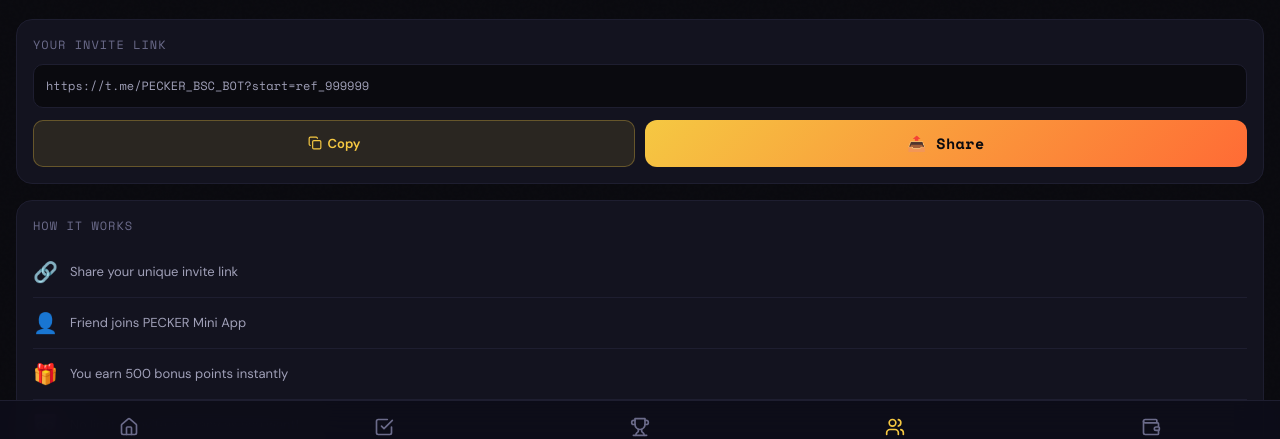
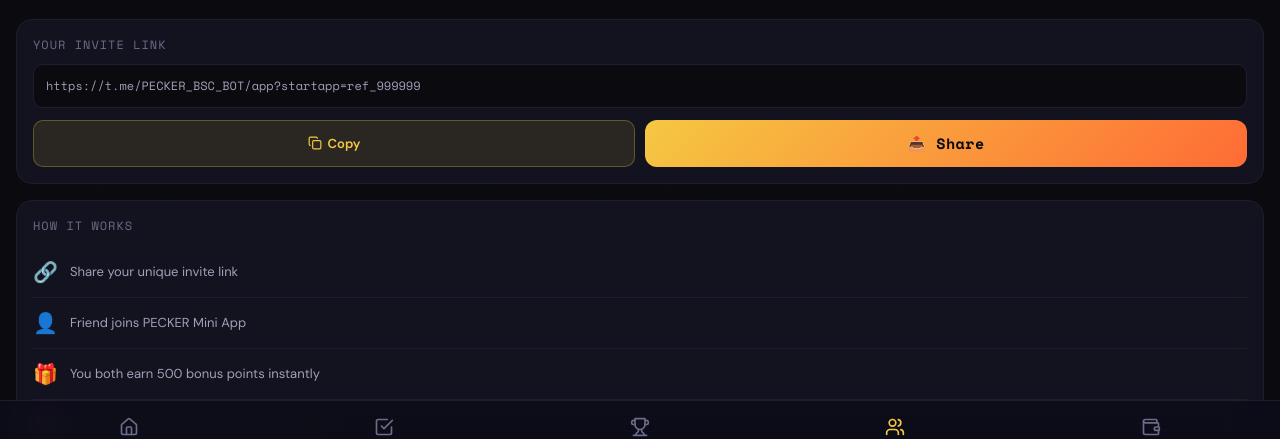
Before and after one commit to Judemonie/pecker-airdrop, a Next.js app: page / in a window 1280 px wide. Both pictures are taken after a click on the button "Refer". Shown: the part 318-757 px from the top of the page. Built offline with nearby package versions, Linux system fonts and the light colour scheme; no server answers; the database is empty.

Commit message:
Update ReferralTab.js

```diff
--- a/src/components/ReferralTab.js
+++ b/src/components/ReferralTab.js
@@ -1,7 +1,7 @@
 import { useState, useEffect } from 'react'
 import { supabase } from '../lib/supabase'
 import { hapticFeedback } from '../lib/telegram'
-import { Copy, Users, Gift, ChevronRight } from 'lucide-react'
+import { Copy, Users } from 'lucide-react'
 
 export default function ReferralTab({ user, dbUser, refreshUser }) {
   const [referrals, setReferrals] = useState([])
@@ -9,7 +9,7 @@
   const [copied, setCopied] = useState(false)
 
   const botUsername = process.env.NEXT_PUBLIC_BOT_USERNAME || 'PECKER_BSC_BOT'
-  const refLink = `https://t.me/${botUsername}?start=ref_${user?.id}`
+  const refLink = `https://t.me/${botUsername}/app?startapp=ref_${user?.id}`
   const refPoints = 500
 
   useEffect(() => {
@@ -50,7 +50,6 @@
 
   return (
     <div style={{ padding: '20px 16px' }}>
-      {/* Header */}
       <div style={{ textAlign: 'center', marginBottom: '24px' }}>
         <div style={{ fontSize: '40px', marginBottom: '8px' }}>👥</div>
         <h2 style={{
@@ -64,7 +63,6 @@
         </p>
       </div>
 
-      {/* Stats */}
       <div style={{ display: 'grid', gridTemplateColumns: '1fr 1fr', gap: '12px', marginBottom: '20px' }}>
         <div className="pecker-card" style={{ padding: '16px', textAlign: 'center' }}>
           <div style={{ fontSize: '28px', fontWeight: 700, fontFamily: 'Space Mono, monospace', color: '#f5c842' }}>
@@ -80,7 +78,6 @@
         </div>
       </div>
 
-      {/* Referral link */}
       <div className="pecker-card" style={{ padding: '16px', marginBottom: '16px' }}>
         <div style={{ fontSize: '12px', color: '#6b6b8a', marginBottom: '10px', letterSpacing: '1px', fontFamily: 'Space Mono, monospace' }}>
           YOUR INVITE LINK
@@ -125,7 +122,6 @@
         </div>
       </div>
 
-      {/* How it works */}
       <div className="pecker-card" style={{ padding: '16px', marginBottom: '20px' }}>
         <div style={{ fontSize: '12px', color: '#6b6b8a', marginBottom: '12px', letterSpacing: '1px', fontFamily: 'Space Mono, monospace' }}>
           HOW IT WORKS
@@ -133,7 +129,7 @@
         {[
           { icon: '🔗', text: 'Share your unique invite link' },
           { icon: '👤', text: 'Friend joins PECKER Mini App' },
-          { icon: '🎁', text: `You earn ${refPoints} bonus points instantly` },
+          { icon: '🎁', text: `You both earn ${refPoints} bonus points instantly` },
           { icon: '♾️', text: 'No limit — invite as many as you want!' },
         ].map((step, i) => (
           <div key={i} style={{
@@ -147,7 +143,6 @@
         ))}
       </div>
 
-      {/* Referral list */}
       <div>
         <div style={{
           fontFamily: 'Space Mono, monospace', fontSize: '12px',
@@ -174,7 +169,7 @@
           </div>
         )}
 
-        {!loading && referrals.map((ref, i) => (
+        {!loading && referrals.map((ref) => (
           <div key={ref.telegram_id} style={{
             display: 'flex', alignItems: 'center', gap: '12px',
             padding: '12px', background: '#13131f',
```
